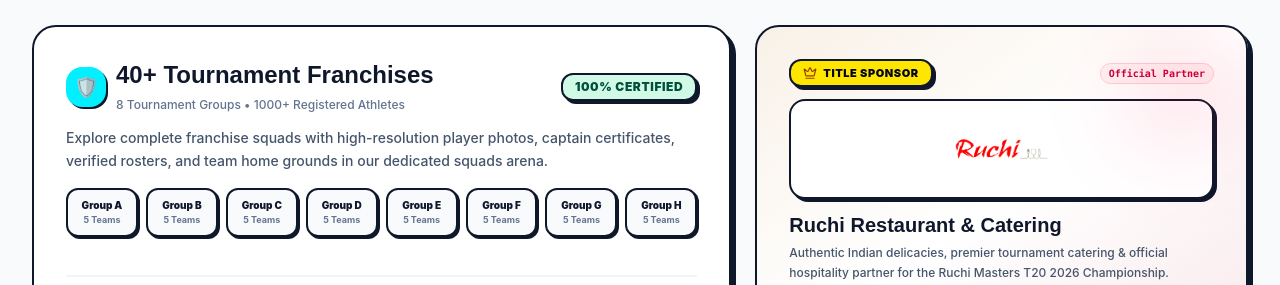
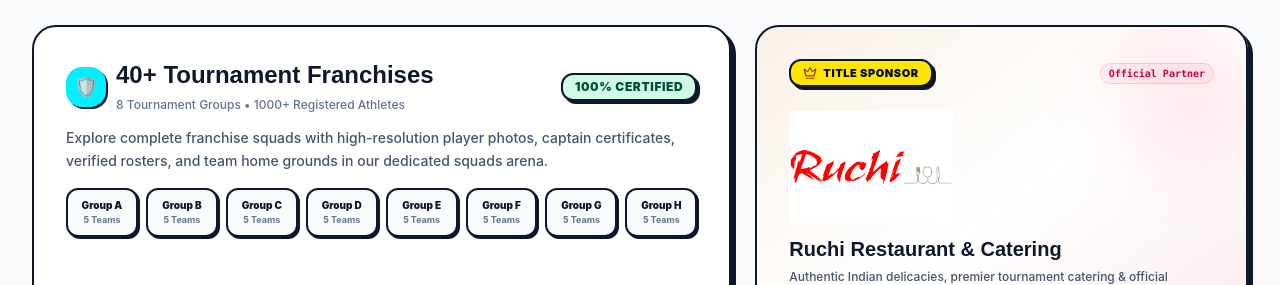
Before and after one commit to vamosan/Ruchi-Masters, a React (Vite) app: page / in a window 1280 px wide. Shown: the part 2074-2359 px from the top of the page. Built offline with nearby package versions, Linux system fonts and the light colour scheme; a web font is replaced by a local one.

Commit message:
Remove inner box around sponsor logo and enlarge logo directly

```diff
--- a/src/components/tournament/RuchiDashboard.tsx
+++ b/src/components/tournament/RuchiDashboard.tsx
@@ -332,12 +332,12 @@
               </span>
             </div>
 
-            {/* Sponsor Brand Display */}
-            <div className="bg-white rounded-2xl p-4 border-2 border-slate-900 shadow-[3px_3px_0px_#0f172a] flex items-center justify-center my-3 group hover:scale-[1.02] transition-transform">
+            {/* Sponsor Brand Display - Clean Enlarged Logo without inner box */}
+            <div className="py-2 sm:py-3 flex items-center justify-center sm:justify-start">
               <img
                 src="/images/ruchi-sponsor.png"
                 alt="Ruchi Restaurant & Catering"
-                className="h-14 sm:h-16 object-contain"
+                className="h-20 sm:h-24 md:h-28 max-w-full object-contain hover:scale-105 transition-transform"
               />
             </div>
 
```
